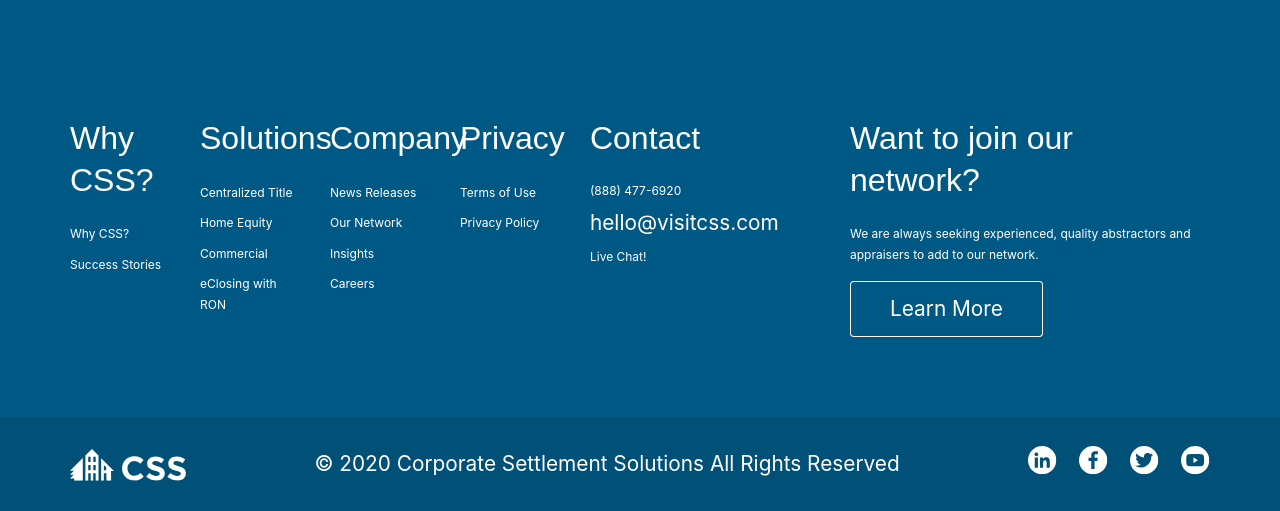
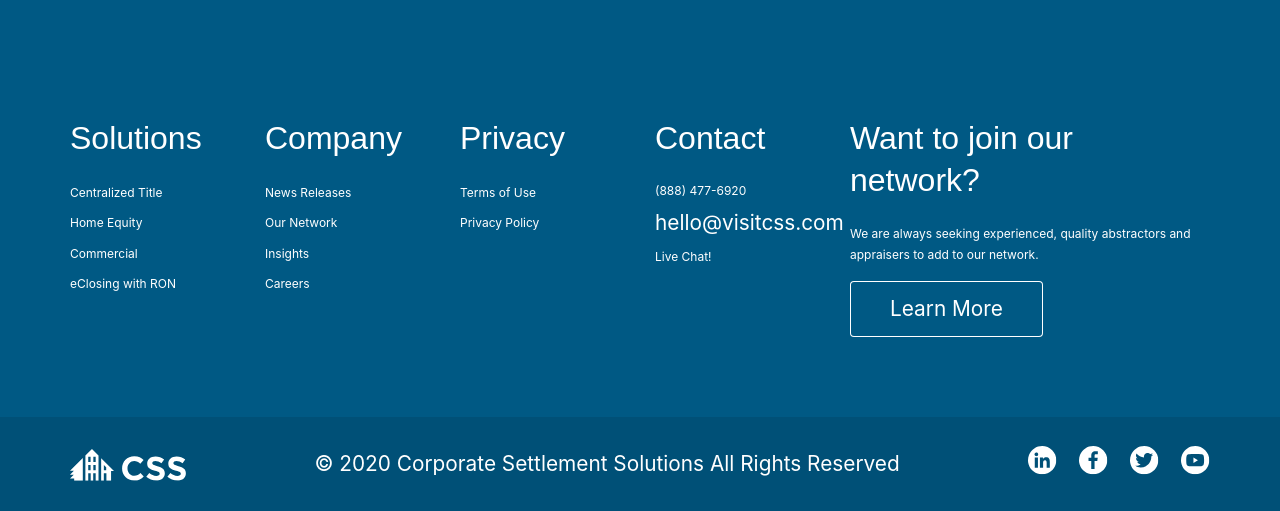
Before and after one commit to andrewnaumann/css-redesign, a website: page index.html in a window 1280 px wide. Shown: the part 412-923 px from the top of the page. Drawn offline with nearby package versions, Linux system fonts and the light colour scheme.

Commit message:
begin header/footer edits

```diff
--- a/index.html
+++ b/index.html
@@ -136,14 +136,7 @@
           <div class="row">
             <div class="col-sm-12 col-lg-8 footer-links">
               <div class="row">
-                <div class="col-xs-12 col-sm-6 col-md-2">
-                  <h3>Why CSS?</h3>
-                  <ul>
-                    <li>Why CSS?</li>
-                    <li>Success Stories</li>
-                  </ul>
-                </div>
-                <div class="col-xs-12 col-sm-6 col-md-2">
+                <div class="col-xs-12 col-sm-6 col-md-3">
                   <h3>Solutions</h3>
                   <ul>
                     <li>Centralized Title</li>
@@ -152,7 +145,7 @@
                     <li>eClosing with RON</li>
                   </ul>
                 </div>
-                <div class="col-xs-12 col-sm-6 col-md-2">
+                <div class="col-xs-12 col-sm-6 col-md-3">
                   <h3>Company</h3>
                   <ul>
                     <li>News Releases</li>
@@ -162,14 +155,14 @@
                   </ul>
                 </div>
                 <!-- <div class="clearfix visible-sm-block"></div> -->
-                <div class="col-xs-12 col-sm-6 col-md-2">
+                <div class="col-xs-12 col-sm-6 col-md-3">
                   <h3>Privacy</h3>
                   <ul>
                     <li>Terms of Use</li>
                     <li>Privacy Policy</li>
                   </ul>
                 </div>
-                <div class="col-xs-12 col-sm-6 col-md-2">
+                <div class="col-xs-12 col-sm-6 col-md-3">
                   <h3>Contact</h3>
                   <address>
                     <div>(888) 477-6920</div>
```
